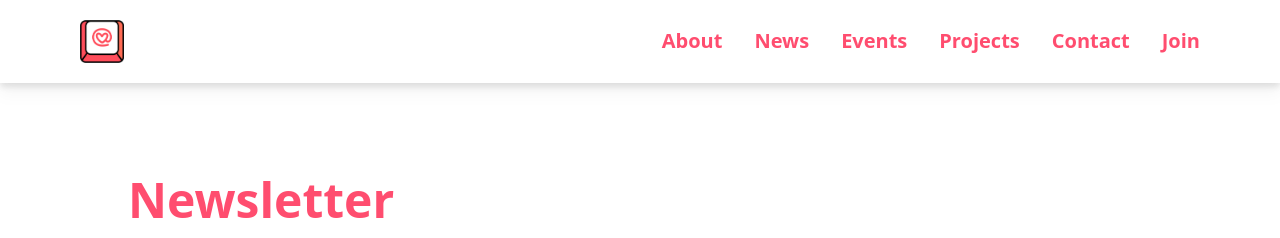
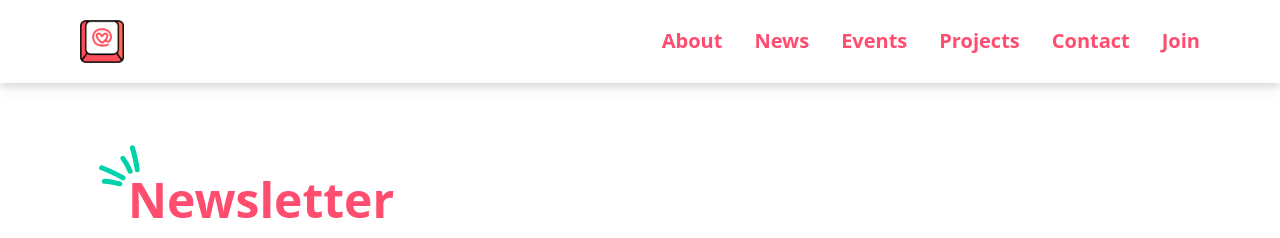
Before and after one commit to Code-the-Change-YYC/code-the-change-yyc-site, a Next.js app: page /newsletter in a window 1280 px wide. Shown: the top 238 px of the page. Built offline with nearby package versions, Linux system fonts and the light colour scheme; a web font is replaced by a local one.

Commit message:
Added green accent

```diff
--- a/components/NewsLetterBanner.jsx
+++ b/components/NewsLetterBanner.jsx
@@ -8,6 +8,7 @@ const NEWS_CONTAINER = 'flex flex-col min-h-screen bg-white pt-10 z-0';
 const CONTENT_CONTAINER = 'flex flex-col pt-14 p-5 md:px-32';
 const NEWS_HEADER = 'flex flex-row';
 
+const GREEN_ACCENT = '/svgs/newsletter/Group 33.svg';
 const RED_SQUIGGLY_LINE = '/svgs/newsletter/Vector 41.svg';
 const PINK_SQUIGGLY_LINE = '/svgs/newsletter/Vector 49.svg';
 const GREEN_SQUIGGLY_LINE = '/svgs/newsletter/Vector 46.svg';
@@ -39,6 +40,12 @@ const NewsLetterBanner = () => {
         <div className='absolute top-[-20px] left-0 w-full h-[50px] flex justify-start'>
         </div>
         <div className={NEWS_HEADER}>
+          <Image
+            src={GREEN_ACCENT}
+            alt=""
+            width={50} height={50}
+            className="absolute -left-3 top-[145px] md:left-[6rem] z-[-10]"
+          />
           <h1 className='text-5xl font-semibold text-[#FF4D6F]'>Newsletter</h1>
         </div>
         <TextSection classes="text-black py-5 z-20">
```
